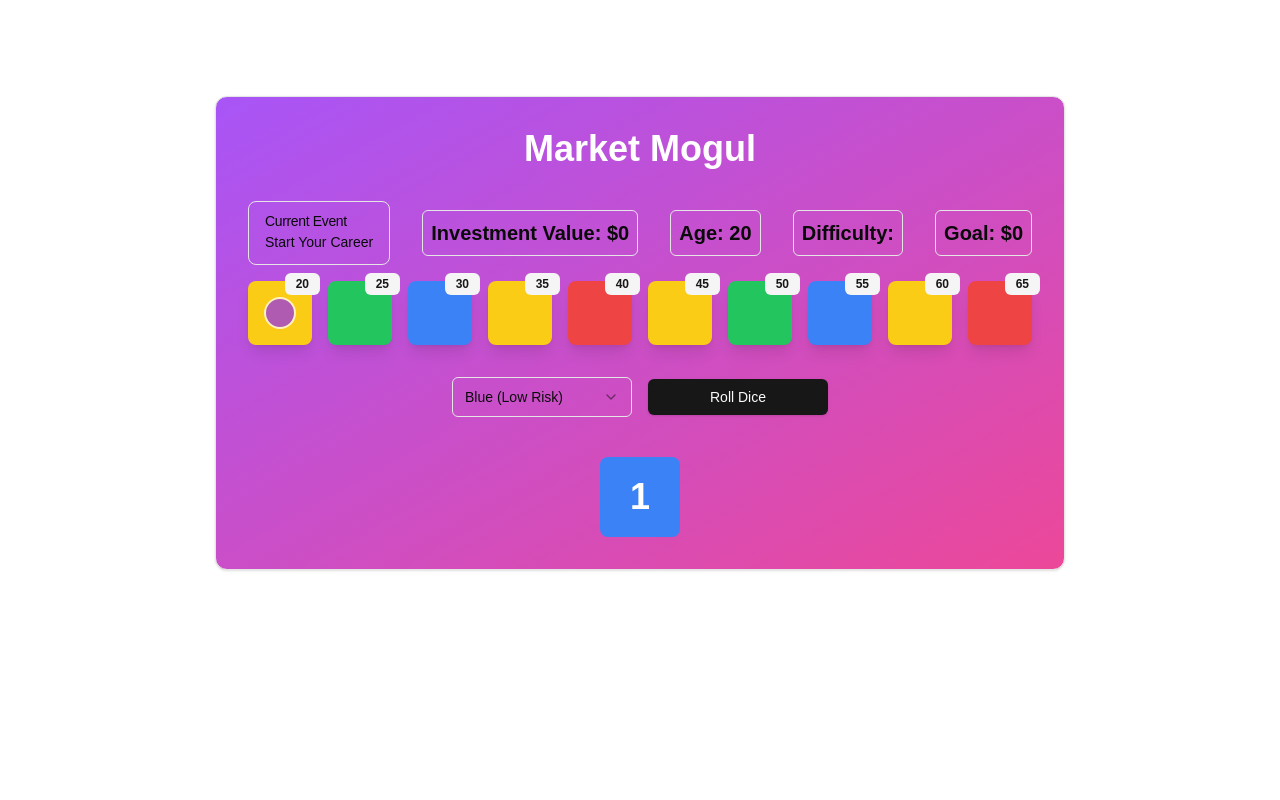
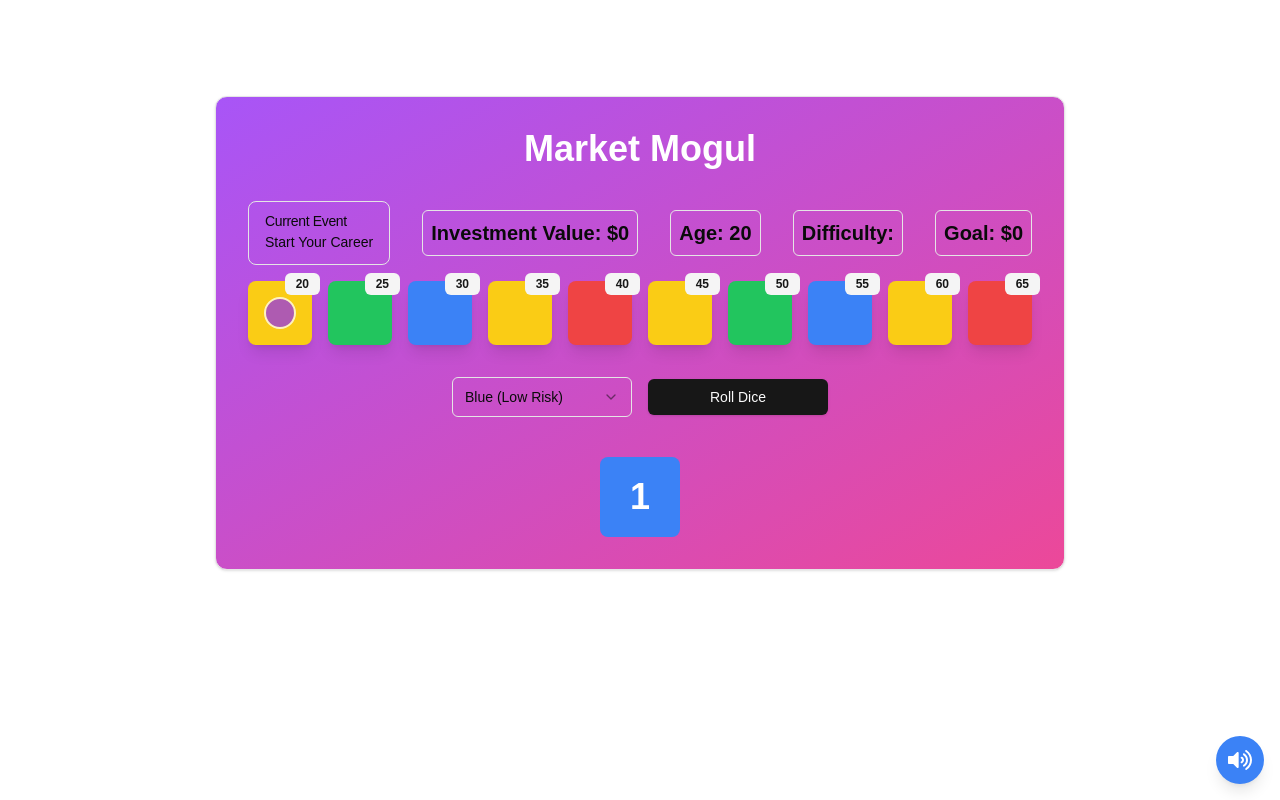
Before and after one commit to gigglestick90/market-mogul-game, a Next.js app: page /game in a window 1280 px wide. Built offline with nearby package versions, Linux system fonts and the light colour scheme.

Commit message:
Fix bug for Audio. Adds Audio Button on Gameboard.
Fixes bug with audio playing on multiple pages when going back and forth. Adds audio button on gameboard component.

```diff
--- a/app/layout.tsx
+++ b/app/layout.tsx
@@ -3,6 +3,7 @@ import localFont from "next/font/local";
 import "./globals.css";
 import { SpeedInsights } from "@vercel/speed-insights/next"
 import { Analytics } from "@vercel/analytics/react"
+import { AudioProvider } from '@/contexts/AudioContext';
 
 const geistSans = localFont({
   src: "./fonts/GeistVF.woff",
@@ -33,9 +34,11 @@ export default function RootLayout({
       <body
         className={`${geistSans.variable} ${geistMono.variable} antialiased`}
       >
-        {children}
-        <SpeedInsights />
-        <Analytics />
+        <AudioProvider>
+          {children}
+          <SpeedInsights />
+          <Analytics />
+        </AudioProvider>
       </body>
     </html>
   );
--- a/components/game-board.tsx
+++ b/components/game-board.tsx
@@ -9,6 +9,7 @@ import { Tooltip, TooltipContent, TooltipProvider, TooltipTrigger } from "@/comp
 import { Alert, AlertDescription, AlertTitle } from "@/components/ui/alert"
 import DiceRoller from './dice-roller'
 import { DifficultyOption } from '@/types/game-types'  // Adjust the import path as needed
+import MuteButton from './mute-button';
 
 const tileColors = {
   yellow: 'bg-yellow-400',
@@ -150,6 +151,7 @@ export function GameBoard({ difficulty }: GameBoardProps) {
       <div className="mt-8">
         {!gameEnded && <DiceRoller onRoll={handleDiceRoll} />}
       </div>
+      <MuteButton />
     </Card>
   )
 }
--- a/components/mute-button.tsx
+++ b/components/mute-button.tsx
@@ -1,15 +1,13 @@
 import { FaVolumeUp, FaVolumeMute } from 'react-icons/fa';
+import { useAudio } from '@/contexts/AudioContext';
 
-interface MuteButtonProps {
-  isMuted: boolean;
-  onClick: () => void;
-}
+function MuteButton() {
+  const { isMuted, toggleAudio } = useAudio();
 
-function MuteButton({ isMuted, onClick }: MuteButtonProps) {
   return (
     <button
-      onClick={onClick}
-      className="fixed bottom-4 right-4 w-12 h-12 bg-blue-500 rounded-full flex items-center justify-center text-white shadow-lg hover:bg-blue-600 transition-colors duration-200"
+      onClick={toggleAudio}
+      className="fixed bottom-4 right-4 w-12 h-12 bg-blue-500 rounded-full flex items-center justify-center text-white shadow-lg hover:bg-blue-600 transition-colors duration-200 z-50"
     >
       {isMuted ? <FaVolumeMute size={24} /> : <FaVolumeUp size={24} />}
     </button>
--- a/components/welcome-screen.tsx
+++ b/components/welcome-screen.tsx
@@ -1,8 +1,7 @@
 import React from 'react';
 import { Button } from './ui/button';
 import { AnimatedBackground } from './animated-background';
-import { useState, useEffect, useRef } from 'react';
-import MuteButton from './mute-button'; // We'll create this component next
+import MuteButton from './mute-button';
 
 interface DifficultyOption {
   label: string;
@@ -40,33 +39,6 @@ const DifficultyButton: React.FC<{ option: DifficultyOption; onClick: () => void
   };
 
 export const WelcomeScreen: React.FC<WelcomeScreenProps> = ({ onStart }) => {
-  const [isMuted, setIsMuted] = useState(false);
-  const audioRef = useRef<HTMLAudioElement | null>(null);
-
-  useEffect(() => {
-    audioRef.current = new Audio('/music/Stock-Market-Rap.mp3');
-    audioRef.current.loop = true;
-    audioRef.current.volume = 0.5; // Set volume to 50%
-    audioRef.current.play().catch(error => {
-      console.error('Audio playback failed:', error);
-      setIsMuted(true); // Ensure muted state if autoplay fails
-    });
-  }, []);
-
-  const toggleAudio = () => {
-    if (audioRef.current) {
-      if (audioRef.current.paused) {
-        audioRef.current.play().catch(error => {
-          console.error('Audio playback failed:', error);
-          // Optionally show a message to the user about enabling audio
-        });
-      } else {
-        audioRef.current.pause();
-      }
-      setIsMuted(!isMuted);
-    }
-  };
-
   return (
     <div className="fixed inset-0 flex items-center justify-center">
       <AnimatedBackground />
@@ -83,7 +55,7 @@ export const WelcomeScreen: React.FC<WelcomeScreenProps> = ({ onStart }) => {
           ))}
         </div>
       </div>
-      <MuteButton isMuted={isMuted} onClick={toggleAudio} />
+      <MuteButton />
     </div>
   );
 };
--- /dev/null
+++ b/contexts/AudioContext.tsx
@@ -0,0 +1,64 @@
+'use client'
+
+import React, { createContext, useState, useContext, useEffect, useRef } from 'react';
+
+interface AudioContextType {
+  isMuted: boolean;
+  toggleAudio: () => void;
+}
+
+const AudioContext = createContext<AudioContextType | undefined>(undefined);
+
+export const AudioProvider: React.FC<{ children: React.ReactNode }> = ({ children }) => {
+  const [isMuted, setIsMuted] = useState(false);
+  const audioRef = useRef<HTMLAudioElement | null>(null);
+
+  useEffect(() => {
+    audioRef.current = new Audio('/music/Stock-Market-Rap.mp3');
+    audioRef.current.loop = true;
+    audioRef.current.volume = 0.5;
+
+    const playAudio = () => {
+      if (audioRef.current && !isMuted) {
+        audioRef.current.play().catch(error => {
+          console.error('Audio playback failed:', error);
+          setIsMuted(true);
+        });
+      }
+    };
+
+    playAudio();
+
+    return () => {
+      if (audioRef.current) {
+        audioRef.current.pause();
+        audioRef.current = null;
+      }
+    };
+  }, []);
+
+  const toggleAudio = () => {
+    if (audioRef.current) {
+      if (isMuted) {
+        audioRef.current.play().catch(console.error);
+      } else {
+        audioRef.current.pause();
+      }
+      setIsMuted(!isMuted);
+    }
+  };
+
+  return (
+    <AudioContext.Provider value={{ isMuted, toggleAudio }}>
+      {children}
+    </AudioContext.Provider>
+  );
+};
+
+export const useAudio = () => {
+  const context = useContext(AudioContext);
+  if (context === undefined) {
+    throw new Error('useAudio must be used within an AudioProvider');
+  }
+  return context;
+};
```
